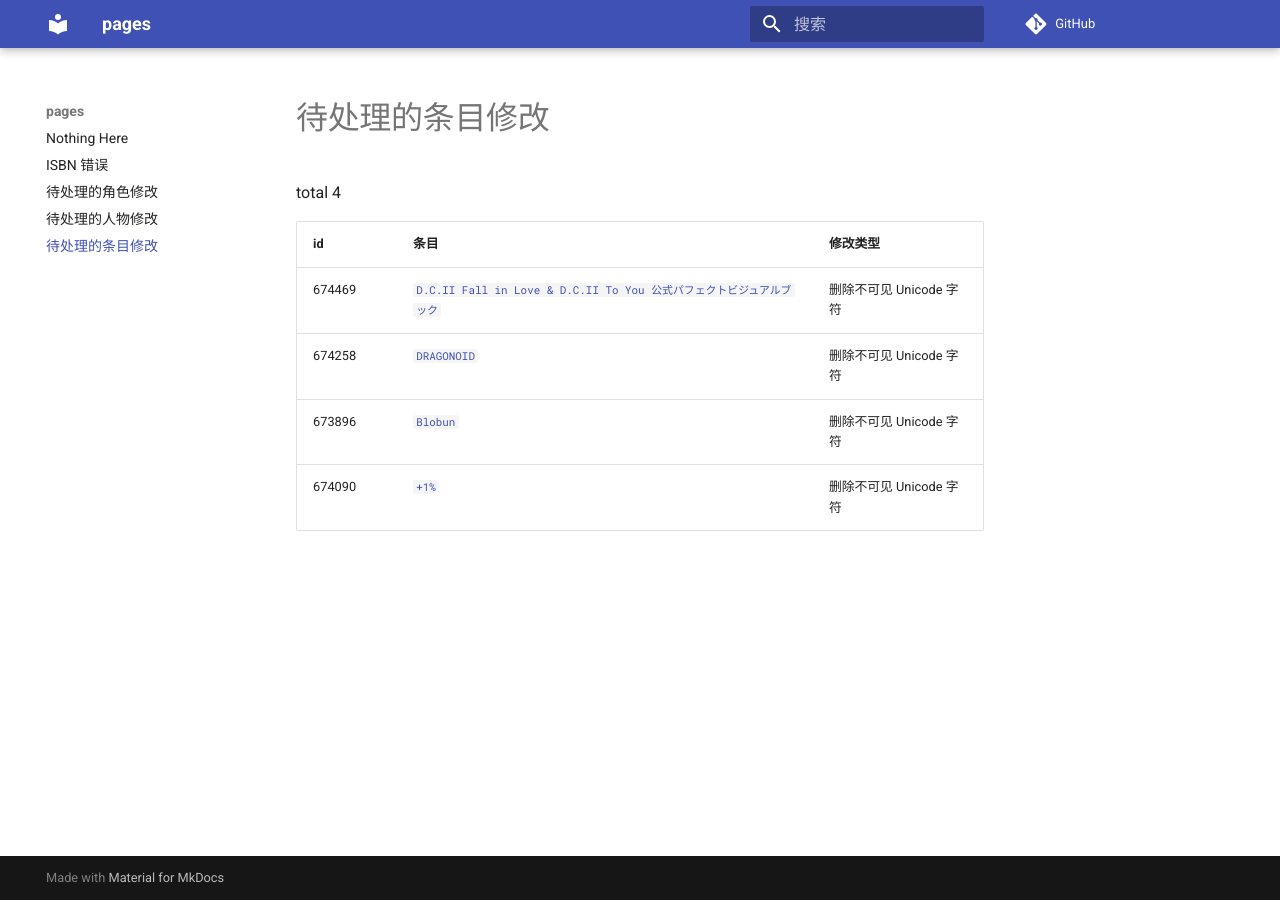
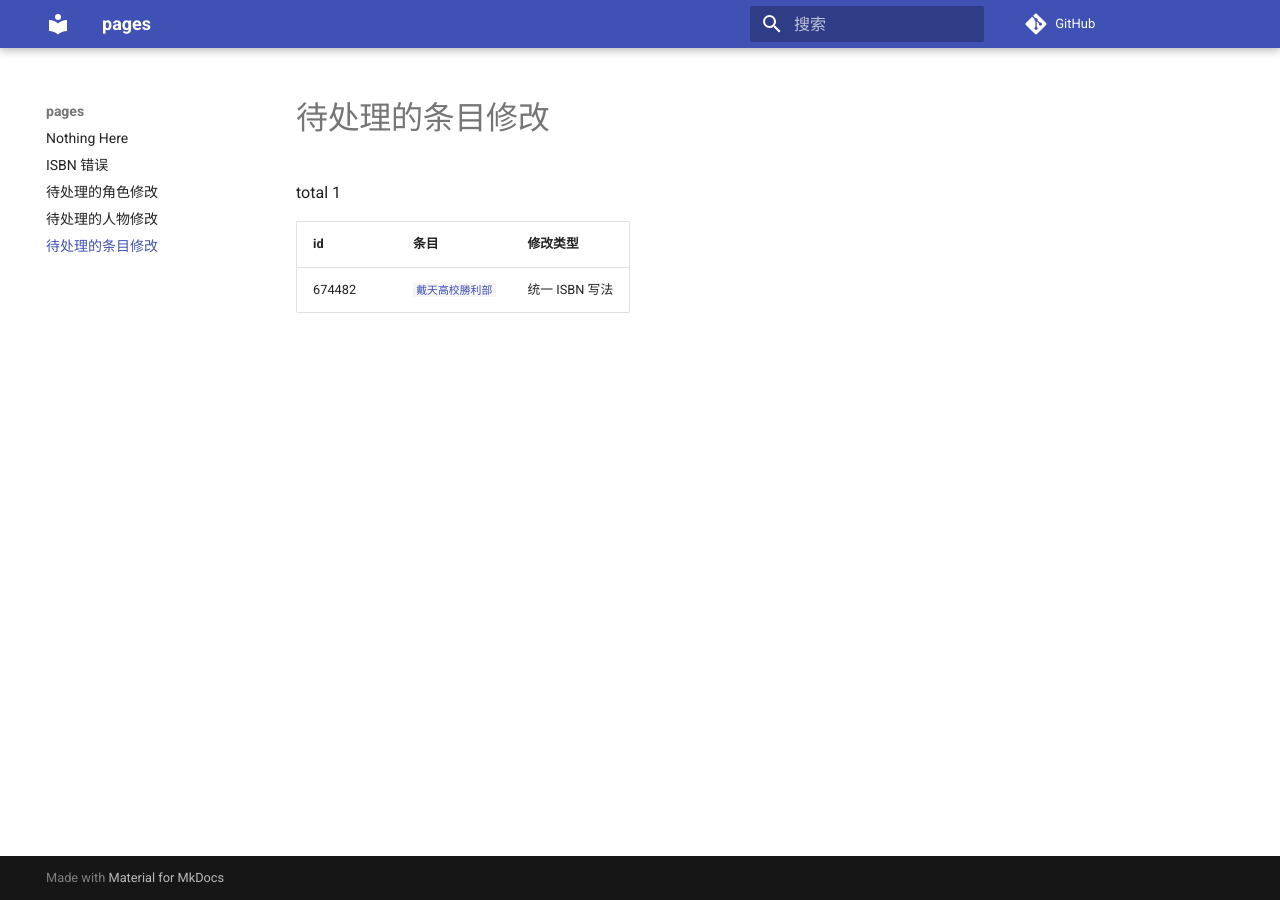
Before and after one commit to trim21/bangumi-pages, an MkDocs documentation site: the page built from docs/pending-subject-changes.md, in a window 1280 px wide. Built offline with MkDocs 1.6.1 and Material for MkDocs 9.7.7, drawn with Linux system fonts in a browser that asks for light colours; comment, search, counter and statistics services are not loaded.

Commit message:
update pending-changes.md

```diff
--- a/docs/pending-subject-changes.md
+++ b/docs/pending-subject-changes.md
@@ -1,10 +1,7 @@
 # 待处理的条目修改
 
-total 4
+total 1
 
 | id | 条目 | 修改类型 |
 | --- | --- | --- |
-| 674469 | [`D.C.II Fall in Love & D.C.II To You 公式パフェクトビジュアルブック`](https://bgm.tv/subject/674469) | 删除不可见 Unicode 字符 |
-| 674258 | [`DRAGONOID`](https://bgm.tv/subject/674258) | 删除不可见 Unicode 字符 |
-| 673896 | [`Blobun`](https://bgm.tv/subject/673896) | 删除不可见 Unicode 字符 |
-| 674090 | [`+1%`](https://bgm.tv/subject/674090) | 删除不可见 Unicode 字符 |
+| 674482 | [`戴天高校勝利部`](https://bgm.tv/subject/674482) | 统一 ISBN 写法 |
```
